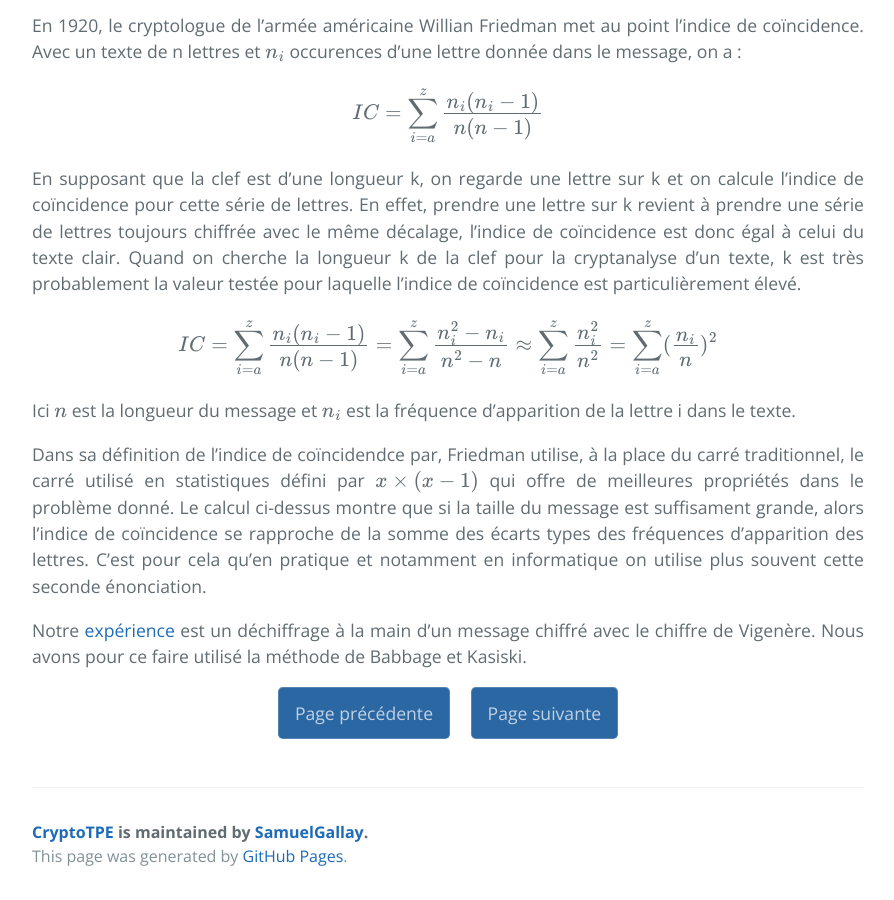
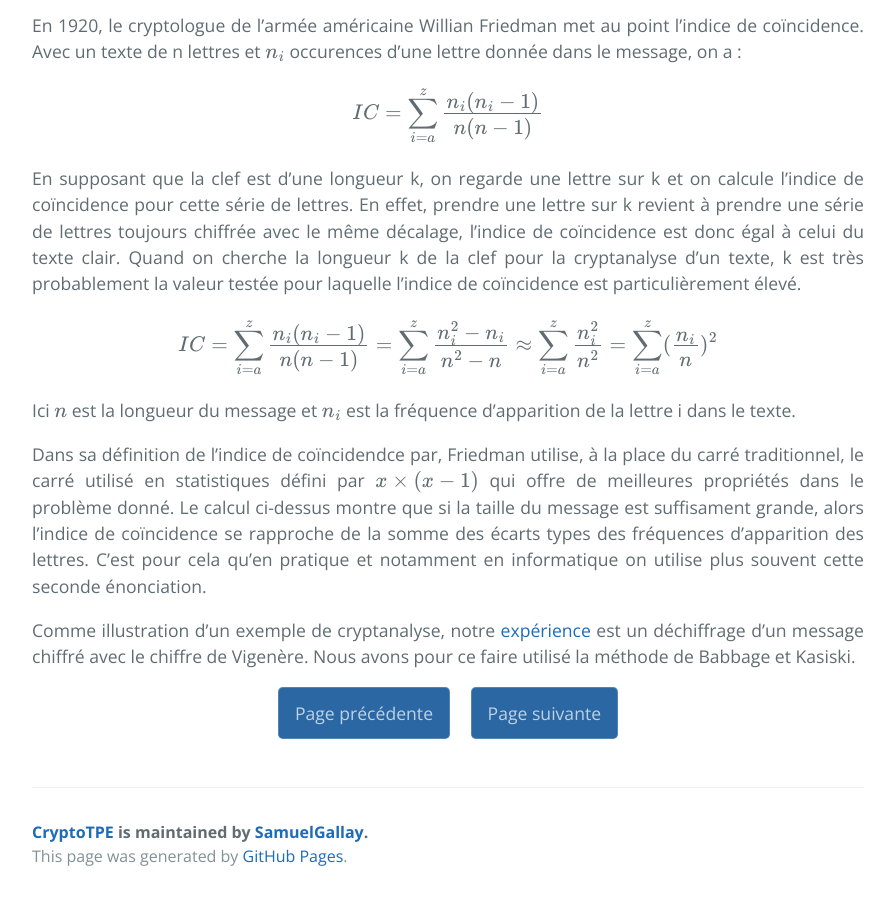
Before and after one commit to SamuelGallay/CryptoTPE, a Jekyll site: the page built from pages/2_TempsModernes/4_cryptavigenere.md, in a window 1280 px wide and 900 px high, scrolled down 1621 px. Shown: the whole window, without its empty margins (192-1086 px from the left). Built offline with Jekyll 4.4.1, drawn with Linux system fonts in a browser that asks for light colours; our own code applies the rules of GitHub Pages for plain Markdown files; formulas are drawn with MathJax 3.

Commit message:
Update 4_cryptavigenere.md

```diff
--- a/pages/2_TempsModernes/4_cryptavigenere.md
+++ b/pages/2_TempsModernes/4_cryptavigenere.md
@@ -37,4 +37,4 @@ Ici $$ n $$ est la longueur du message et $$ n_{i} $$ est la fréquence d’appa
 
 Dans sa définition de l'indice de coïncidendce par, Friedman utilise, à la place du carré traditionnel, le carré utilisé en statistiques défini par $$ x \times (x-1) $$ qui offre de meilleures propriétés dans le problème donné. Le calcul ci-dessus montre que si la taille du message est suffisament grande, alors l'indice de coïncidence se rapproche de la somme des écarts types des fréquences d'apparition des lettres. C'est pour cela qu'en pratique et notamment en informatique on utilise plus souvent cette seconde énonciation.
 
-Notre [expérience]({{ "/experience/" | relative_url }}) est un déchiffrage à la main d'un message chiffré avec le chiffre de Vigenère. Nous avons pour ce faire utilisé la méthode de Babbage et Kasiski.
+Comme illustration d'un exemple de cryptanalyse, notre [expérience]({{ "/experience/" | relative_url }}) est un déchiffrage d'un message chiffré avec le chiffre de Vigenère. Nous avons pour ce faire utilisé la méthode de Babbage et Kasiski.
```
